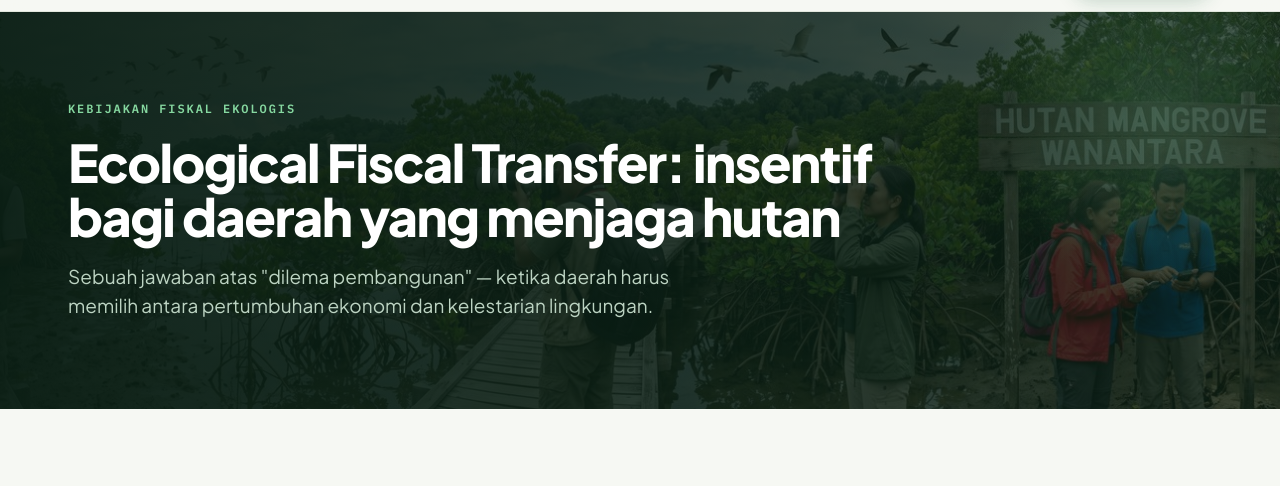
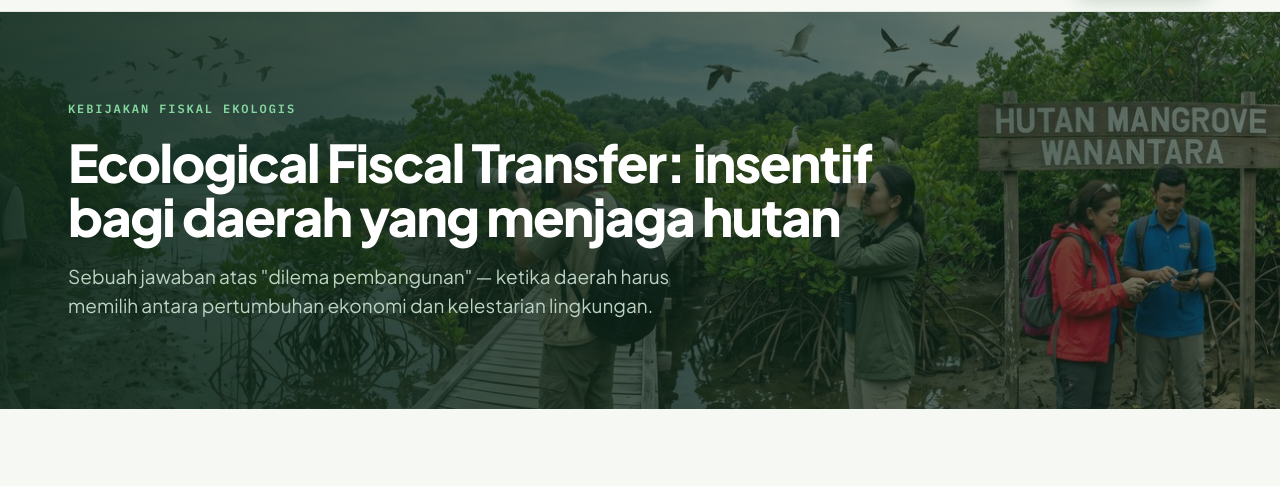
Before and after one commit to wanantara-green/landing, a plain HTML site: page kebijakan.html in a window 1280 px wide. Shown: the part 63-549 px from the top of the page. Drawn offline with nearby package versions, Linux system fonts and the light colour scheme.

Commit message:
Match Kebijakan hero overlay and section styling to program.html
Align the mangrove banner's gradient overlay, image opacity, and
section markup with the pattern already used on program.html for
visual consistency across page heroes.

Co-Authored-By: Claude Sonnet 5 <noreply@anthropic.com>

```diff
--- a/kebijakan.html
+++ b/kebijakan.html
@@ -84,10 +84,9 @@
 
   <main style="flex:1">
 
-    <section class="wn-pagehero" style="background:#0e2c1d;position:relative;overflow:hidden">
-      <img src="assets/img/panorama-mangrove-wanantara.jpg" alt="Tim monitoring hutan mangrove Wanantara" style="position:absolute;inset:0;width:100%;height:100%;object-fit:cover;object-position:center 40%;opacity:.55">
-      <div style="position:absolute;inset:0;background:linear-gradient(100deg,rgba(9,29,19,.94) 0%,rgba(9,29,19,.8) 40%,rgba(9,29,19,.55) 100%)"></div>
-      <div style="position:absolute;top:-80px;right:-60px;width:360px;height:360px;border-radius:50%;background:radial-gradient(circle,rgba(134,216,160,.18),transparent 70%)"></div>
+    <section class="wn-pagehero" style="position:relative;overflow:hidden">
+      <img src="assets/img/panorama-mangrove-wanantara.jpg" alt="Tim monitoring hutan mangrove Wanantara" style="position:absolute;inset:0;width:100%;height:100%;object-fit:cover;object-position:center 40%">
+      <div style="position:absolute;inset:0;background:linear-gradient(90deg,rgba(13,40,26,.9) 0%,rgba(13,40,26,.55) 100%)"></div>
       <div style="position:relative;max-width:1200px;margin:0 auto;padding:88px 28px">
         <div style="font-family:'IBM Plex Mono',monospace;font-size:12px;letter-spacing:.16em;text-transform:uppercase;color:#86d8a0;font-weight:600">Kebijakan Fiskal Ekologis</div>
         <h1 style="color:#fff;font-size:52px;line-height:1.05;letter-spacing:-.03em;font-weight:800;margin-top:16px;max-width:820px;text-wrap:balance">Ecological Fiscal Transfer: insentif bagi daerah yang menjaga hutan</h1>
```
